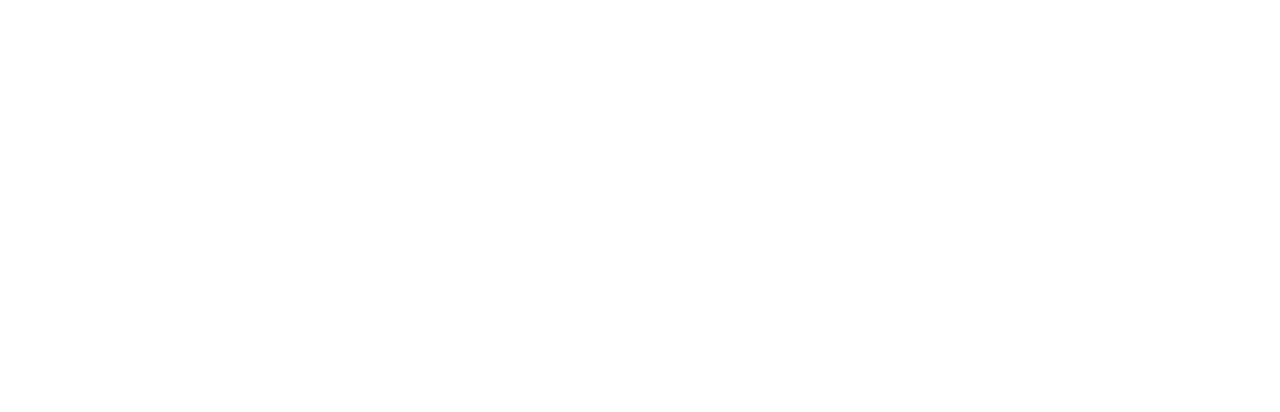
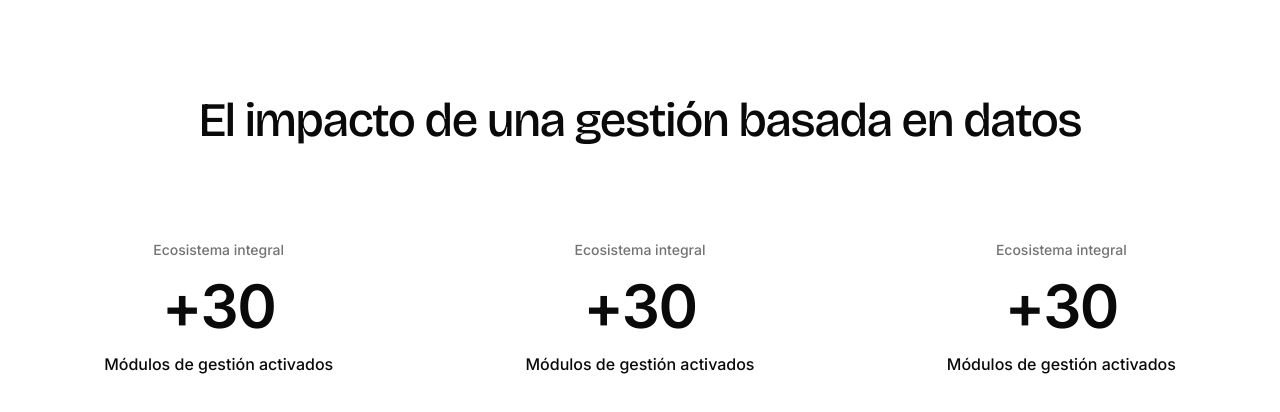
Before and after one commit to HenryDiAmped/bpmconsultores, a Next.js app: page / in a window 1280 px wide. Shown: the top 412 px of the page. Built offline with nearby package versions, Linux system fonts and the light colour scheme.

Commit message:
Creacion del seccion impacto basado en datos

```diff
--- a/app/fonts.ts
+++ b/app/fonts.ts
@@ -1,4 +1,4 @@
-import { Geist, Geist_Mono } from "next/font/google";
+import { Geist, Geist_Mono, Bricolage_Grotesque, Inter } from "next/font/google";
 
 export const geistSans = Geist({
   variable: "--font-geist-sans",
@@ -9,3 +9,15 @@ export const geistMono = Geist_Mono({
   variable: "--font-geist-mono",
   subsets: ["latin"],
 });
+
+//Bricolage Grotesque
+export const bricolage = Bricolage_Grotesque({
+  variable: "--font-bricolage",
+  subsets: ["latin"],
+})
+
+//Inter
+export const inter = Inter({
+  variable: "--font-inter",
+  subsets: ["latin"],
+})
--- a/app/layout.tsx
+++ b/app/layout.tsx
@@ -1,7 +1,7 @@
 import type { Metadata } from "next";
 import "./globals.css";
 import I18nProvider from "@/components/I18nProvider"
-import { geistMono, geistSans } from "./fonts";
+import { geistMono, bricolage } from "./fonts";
 
 export const metadata: Metadata = {
   title: "BPM Consultores",
@@ -16,7 +16,7 @@ export default function RootLayout({
   return (
     <html lang="es">
       <body
-        className={`${geistSans.className} ${geistMono.className} antialiased`}
+        className={`${bricolage.className} ${geistMono.className} antialiased`}
       >
         <I18nProvider>
           {children}
--- a/app/page.tsx
+++ b/app/page.tsx
@@ -1,7 +1,10 @@
+import ImpactSection from "@/components/impact-section";
+
 export default function Home() {
   return (
     <div>
       {/* Página principal */}
+      <ImpactSection />
     </div>
   );
 }
--- /dev/null
+++ b/components/impact-section/index.tsx
@@ -0,0 +1,51 @@
+import React from 'react';
+import { StatItem, StatItemProps } from '@/components/ui/statItem';
+
+// Movemos la data fuera del componente (o a un archivo de constantes)
+// para mantener la vista limpia y fácil de editar.
+const statsData: StatItemProps[] = [
+  {
+    category: "Ecosistema integral",
+    value: "+30",
+    description: "Módulos de gestión activados",
+  },
+  {
+    category: "Ecosistema integral",
+    value: "+30",
+    description: "Módulos de gestión activados",
+  },
+  {
+    category: "Ecosistema integral",
+    value: "+30",
+    description: "Módulos de gestión activados",
+  },
+];
+
+export default function ImpactSection() {
+  return (
+    // Se usa un color de fondo genérico. Si en Figma tiene un gris muy clarito,
+    // podrías usar bg-slate-50 o bg-zinc-50 en lugar de bg-background.
+    <section className="w-full py-16 md:py-24 bg-background">
+      <div className="container mx-auto px-4 md:px-6">
+
+        {/* Título Principal */}
+        <h2 className="text-3xl md:text-4xl lg:text-5xl font-medium tracking-tight text-center mb-16 md:mb-24 text-foreground">
+          El impacto de una gestión basada en datos
+        </h2>
+
+        {/* Contenedor Grid para las 3 estadísticas */}
+        <div className="grid grid-cols-1 md:grid-cols-3 gap-12 md:gap-8">
+          {statsData.map((stat, index) => (
+            <StatItem
+              key={index}
+              category={stat.category}
+              value={stat.value}
+              description={stat.description}
+            />
+          ))}
+        </div>
+
+      </div>
+    </section>
+  );
+}
--- /dev/null
+++ b/components/ui/statItem.tsx
@@ -0,0 +1,83 @@
+'use client'; // Importante en Next.js App Router para usar Hooks
+
+import React, { useEffect, useState, useRef } from 'react';
+import { inter } from "@/app/fonts";
+
+export interface StatItemProps {
+  category: string;
+  value: string;
+  description: string;
+}
+
+export function StatItem({ category, value, description }: StatItemProps) {
+  const [count, setCount] = useState(0);
+  const [isVisible, setIsVisible] = useState(false);
+  const ref = useRef<HTMLDivElement>(null);
+
+  // Separamos símbolos del número (ej: "+30" -> prefix: "+", number: 30, suffix: "")
+  const match = value.match(/^(\D*)(\d+)(\D*)$/);
+  const prefix = match ? match[1] : '';
+  const targetNumber = match ? parseInt(match[2], 10) : 0;
+  const suffix = match ? match[3] : '';
+
+  // Detectamos cuando el componente entra en la pantalla
+  useEffect(() => {
+    const observer = new IntersectionObserver(
+      ([entry]) => {
+        if (entry.isIntersecting) {
+          setIsVisible(true);
+          observer.disconnect(); // Dejamos de observar una vez que se activa
+        }
+      },
+      { threshold: 0.5 } // Se activa cuando la mitad del elemento es visible
+    );
+
+    if (ref.current) observer.observe(ref.current);
+    return () => observer.disconnect();
+  }, []);
+
+  // Ejecutamos la animación del número
+  useEffect(() => {
+    if (!isVisible || targetNumber === 0) return;
+
+    let startTimestamp: number | null = null;
+    const duration = 2000; // Duración de la animación en milisegundos (2 segundos)
+
+    const step = (timestamp: number) => {
+      if (!startTimestamp) startTimestamp = timestamp;
+      const progress = Math.min((timestamp - startTimestamp) / duration, 1);
+
+      // Función de "easing" para que empiece rápido y termine más lento
+      const easeOutQuart = 1 - Math.pow(1 - progress, 4);
+
+      setCount(Math.floor(easeOutQuart * targetNumber));
+
+      if (progress < 1) {
+        window.requestAnimationFrame(step);
+      }
+    };
+
+    window.requestAnimationFrame(step);
+  }, [isVisible, targetNumber]);
+
+  return (
+    // Usamos comillas invertidas ` ` para poder mezclar el texto de Tailwind con la variable inter.className
+    <div ref={ref} className={`flex flex-col items-center justify-center text-center space-y-4 ${inter.className}`}>
+
+      {/* Texto superior pequeño */}
+      <span className="text-xs md:text-sm text-muted-foreground font-medium">
+        {category}
+      </span>
+
+      {/* Número grande destacado animado */}
+      <span className="text-5xl md:text-6xl font-semibold tracking-tight text-foreground">
+        {match ? `${prefix}${count}${suffix}` : value}
+      </span>
+
+      {/* Texto inferior descriptivo */}
+      <span className="text-sm md:text-base font-medium text-foreground">
+        {description}
+      </span>
+    </div>
+  );
+}
```
